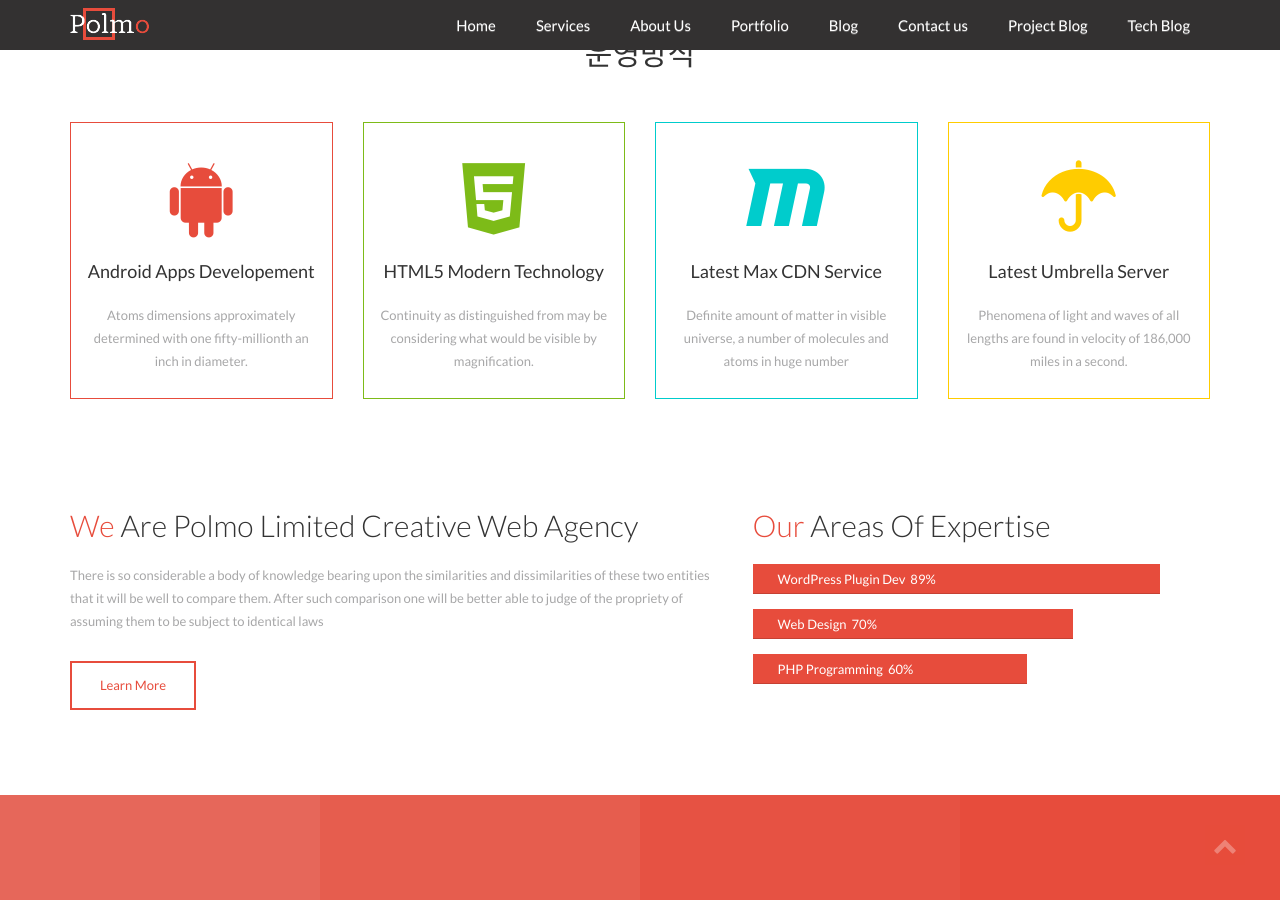
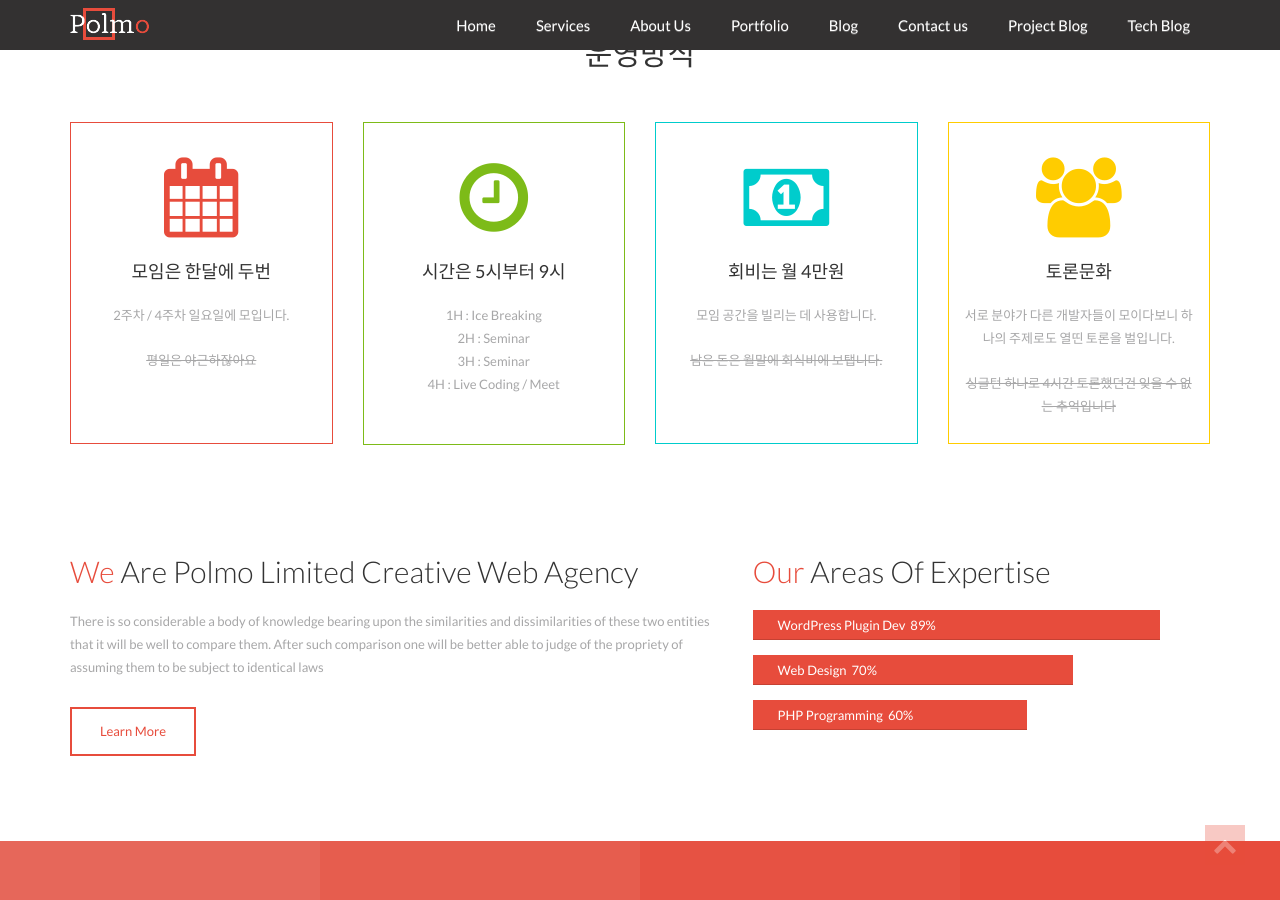
Before and after one commit to Pangyo/pangyo.github.io, a Jekyll site: the page built from index.html, in a window 1280 px wide and 900 px high, scrolled down 1277 px. Built offline with Jekyll 4.4.1, drawn with Linux system fonts in a browser that asks for light colours; nearby versions of some CDN libraries; some web fonts are replaced.

Commit message:
no message

```diff
--- a/_includes/landing.html
+++ b/_includes/landing.html
@@ -1,6 +1,6 @@
 <!-- Header Section -->
 
-<header id="masthead" class="masthead navbar navbar-default navbar-fixed-top">
+<header id="masthead" class="masthead navbar navbar-default navbar-fixed-top" xmlns="http://www.w3.org/1999/html">
     <div class="container">
         <!-- Brand and toggle get grouped for better mobile display -->
         <div class="navbar-header">
@@ -82,9 +82,7 @@
     </div><!-- /.portfolio-bottom -->
 </section>
 
-
 <!-- Service Section-->
-
 <section id="services" class="services text-center">
     <div class="section-padding">
         <div class="container">
@@ -98,12 +96,15 @@
                         <div class="col-md-3 col-sm-6">
                             <div class="item wow animated fadeInLeft" data-wow-delay=".5s">
                                 <div class="item-icon">
-                                    <i class="fa fa-android"></i>
+                                    <i class="fa fa-calendar"></i>
                                 </div><!-- /.item-icon -->
                                 <div class="item-details">
-                                    <h4 class="item-title">Android Apps Developement</h4><!-- /.item-title -->
+                                    <h4 class="item-title">모임은 한달에 두번 </h4><!-- /.item-title -->
                                     <p class="item-description">
-                                        Atoms dimensions approximately determined with one fifty-millionth an inch in diameter.
+                                        2주차 / 4주차 일요일에 모입니다.</p>
+                                    <p class="item-description" style="text-decoration:line-through">
+                                        평일은 야근하잖아요<br>
+                                        <br><br>
                                     </p><!-- /.item-description -->
                                 </div><!-- /.item-details -->
                             </div><!-- /.item -->
@@ -112,12 +113,15 @@
                         <div class="col-md-3 col-sm-6">
                             <div class="item wow animated fadeInLeft" data-wow-delay=".35s">
                                 <div class="item-icon">
-                                    <i class="fa fa-html5"></i>
+                                    <i class="fa fa-clock-o"></i>
                                 </div><!-- /.item-icon -->
                                 <div class="item-details">
-                                    <h4 class="item-title">HTML5 Modern Technology</h4><!-- /.item-title -->
+                                    <h4 class="item-title">시간은 5시부터 9시</h4><!-- /.item-title -->
                                     <p class="item-description">
-                                        Continuity as distinguished from may be considering what would be visible by magnification.
+                                        1H : Ice Breaking<br>
+                                        2H : Seminar<br>
+                                        3H : Seminar<br>
+                                        4H : Live Coding / Meet<br><br>
                                     </p><!-- /.item-description -->
                                 </div><!-- /.item-details -->
                             </div><!-- /.item -->
@@ -126,13 +130,17 @@
                         <div class="col-md-3 col-sm-6">
                             <div class="item wow animated fadeInRight" data-wow-delay=".35s">
                                 <div class="item-icon">
-                                    <i class="fa fa-maxcdn"></i>
+                                    <i class="fa fa-money"></i>
                                 </div><!-- /.item-icon -->
                                 <div class="item-details">
-                                    <h4 class="item-title">Latest Max CDN Service</h4><!-- /.item-title -->
+                                    <h4 class="item-title">회비는 월 4만원</h4><!-- /.item-title -->
                                     <p class="item-description">
-                                        Definite amount of matter in visible universe, a number of molecules and atoms in huge number
+                                        모임 공간을 빌리는 데 사용합니다.
                                     </p><!-- /.item-description -->
+                                    <p class="item-description" style="text-decoration:line-through">
+                                        남은 돈은 월말에 회식비에 보탭니다.<br>
+                                        <br><br>
+                                    </p>
                                 </div><!-- /.item-details -->
                             </div><!-- /.item -->
                         </div>
@@ -140,13 +148,15 @@
                         <div class="col-md-3 col-sm-6">
                             <div class="item wow animated fadeInRight" data-wow-delay=".5s">
                                 <div class="item-icon">
-                                    <i class="fa fa-umbrella"></i>
+                                    <i class="fa fa-group"></i>
                                 </div><!-- /.item-icon -->
                                 <div class="item-details">
-                                    <h4 class="item-title">Latest Umbrella Server</h4><!-- /.item-title -->
+                                    <h4 class="item-title">토론문화</h4><!-- /.item-title -->
                                     <p class="item-description">
-                                        Phenomena of light and waves of all lengths are found in velocity of 186,000 miles in a second.
-                                    </p><!-- /.item-description -->
+                                        서로 분야가 다른 개발자들이 모이다보니 하나의 주제로도 열띤 토론을 벌입니다.</p><!-- /.item-description -->
+                                    <p class="item-description" style="text-decoration:line-through">
+                                        싱글턴 하나로 4시간 토론했던건 잊을 수 없는 추억입니다
+                                    </p>
                                 </div><!-- /.item-details -->
                             </div><!-- /.item -->
                         </div>
```
